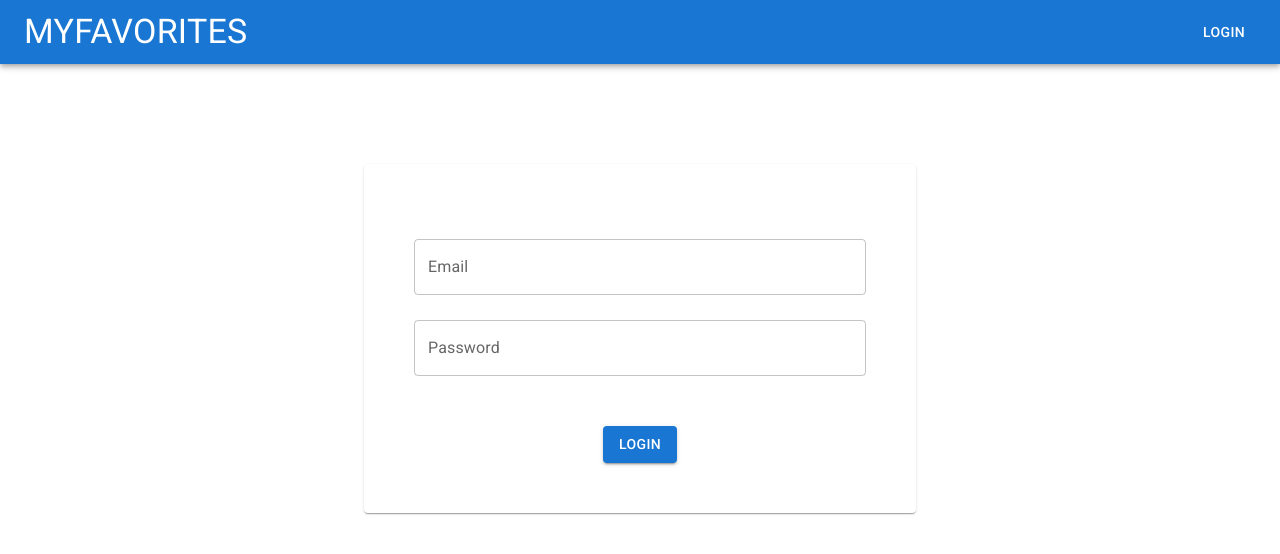
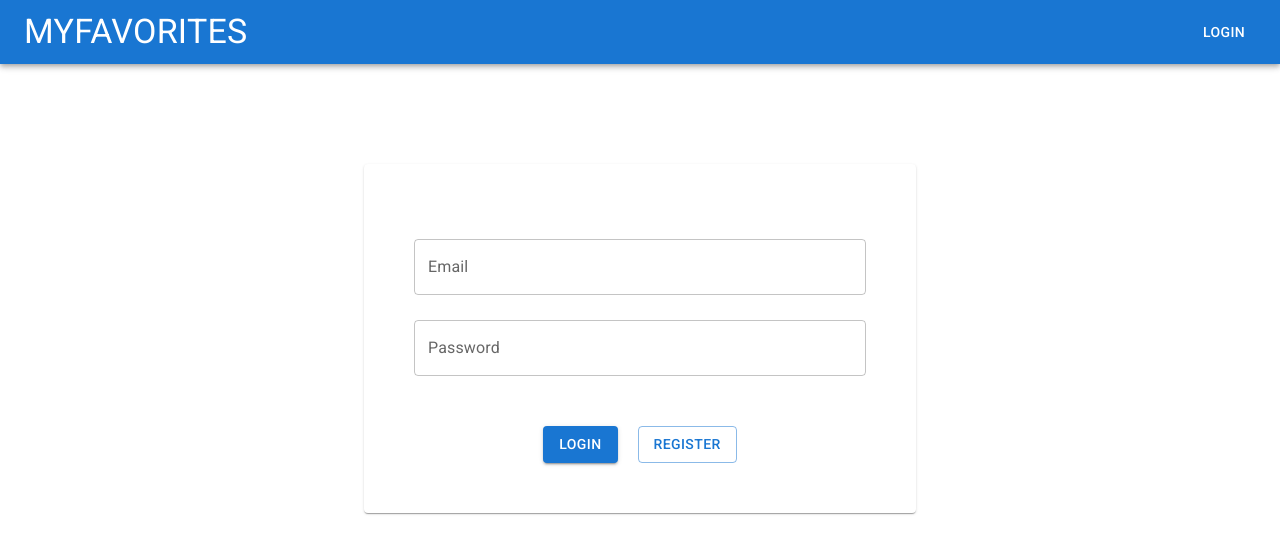
Before and after one commit to renras/favourite-dishes, a Next.js app: page /login in a window 1280 px wide. Shown: the top 554 px of the page. Built offline with nearby package versions, Linux system fonts and the light colour scheme.

Commit message:
add register button that links to registration page

```diff
--- a/pages/login.tsx
+++ b/pages/login.tsx
@@ -8,6 +8,8 @@ import Typography from "@mui/material/Typography";
 import Button from "@mui/material/Button";
 import { toast } from "react-toastify";
 import "react-toastify/dist/ReactToastify.css";
+import Box from "@mui/material/Box";
+import Link from "next/link";
 
 interface IFormInput {
   username: string;
@@ -106,6 +108,7 @@ const Form = () => {
             Password is required.
           </Typography>
         )}
+        <Box sx={{ display: "flex", gap: "20px", justifyContent: "center" }}>
           <Button
             type="submit"
             variant="contained"
@@ -113,6 +116,15 @@ const Form = () => {
           >
             Login
           </Button>
+          <Link href="/register" passHref>
+            <Button
+              variant="outlined"
+              sx={{ alignSelf: "center", marginTop: "50px" }}
+            >
+              Register
+            </Button>
+          </Link>
+        </Box>
       </Paper>
     </Container>
   );
```
Lines whose indentation alone changed are shown as unchanged.
